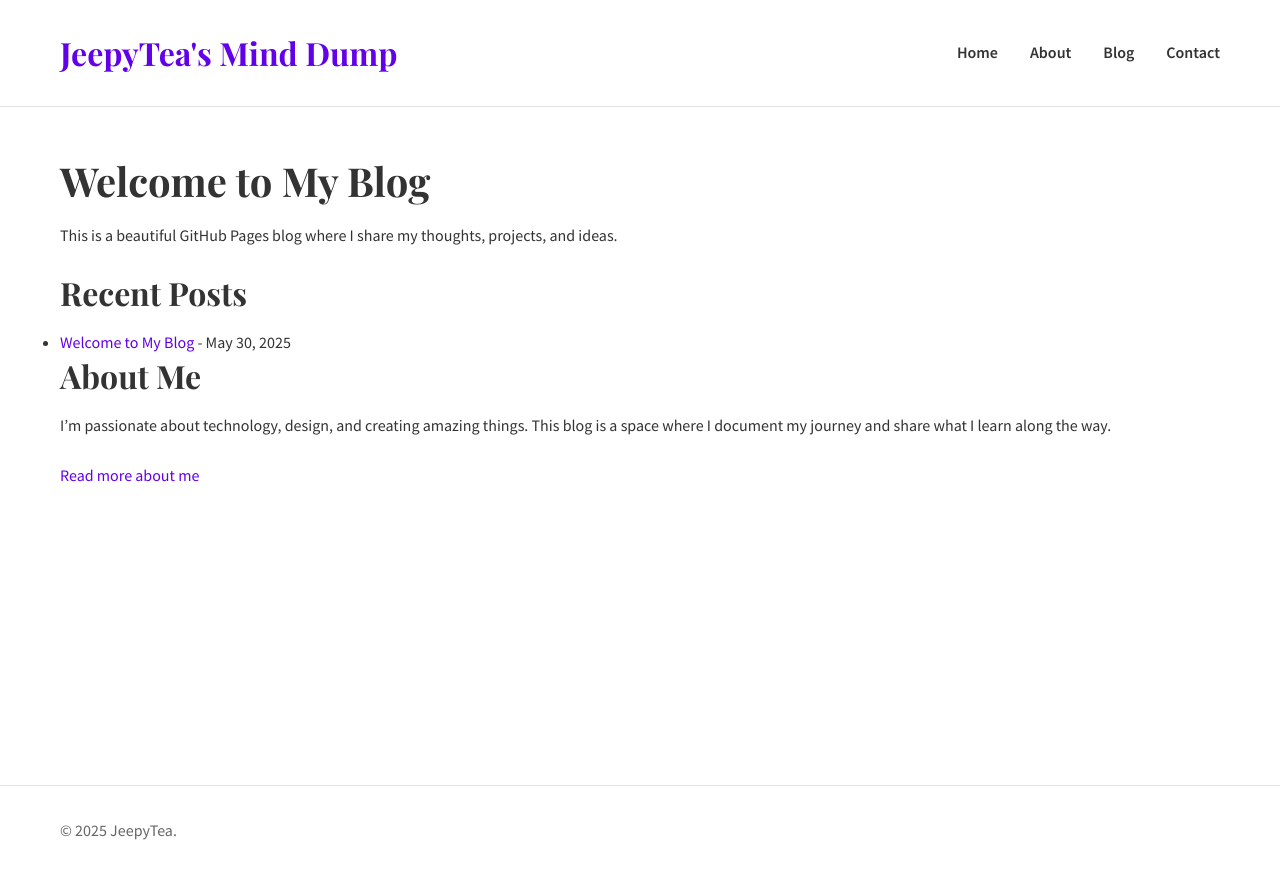
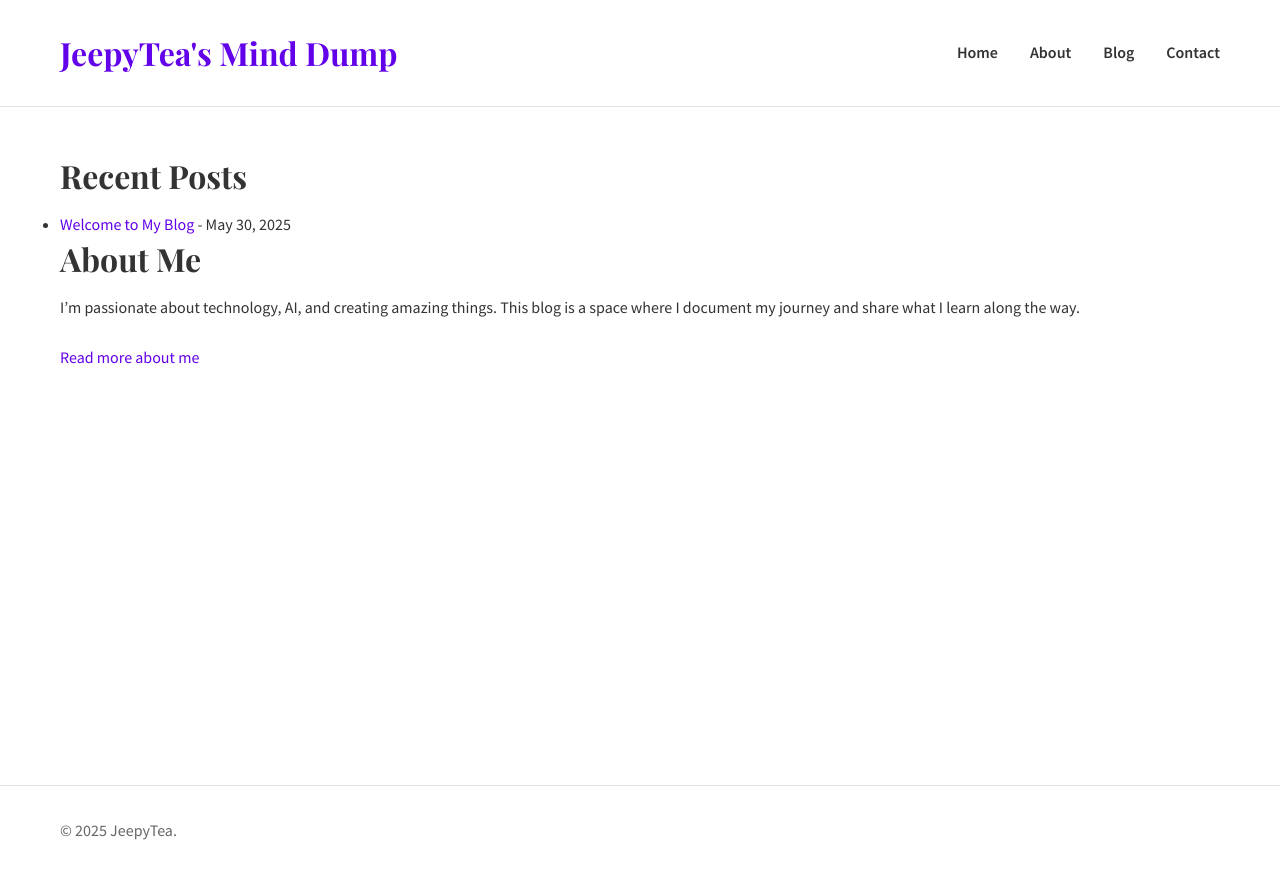
Before and after one commit to JeepyTea/jeepytea.github.io, a Jekyll site: the page built from index.md, in a window 1280 px wide. Shown: the top 879 px of the page. Built offline with Jekyll 4.4.1, drawn with Linux system fonts in a browser that asks for light colours.

Commit message:
docs: Update homepage content

```diff
--- a/index.md
+++ b/index.md
@@ -2,10 +2,6 @@
 layout: default
 title: Home
 ---
-
-# Welcome to My Blog
-
-This is a beautiful GitHub Pages blog where I share my thoughts, projects, and ideas.
 
 ## Recent Posts
 
@@ -15,6 +11,6 @@ This is a beautiful GitHub Pages blog where I share my thoughts, projects, and i
 
 ## About Me
 
-I'm passionate about technology, design, and creating amazing things. This blog is a space where I document my journey and share what I learn along the way.
+I'm passionate about technology, AI, and creating amazing things. This blog is a space where I document my journey and share what I learn along the way.
 
 [Read more about me](/about)
```
